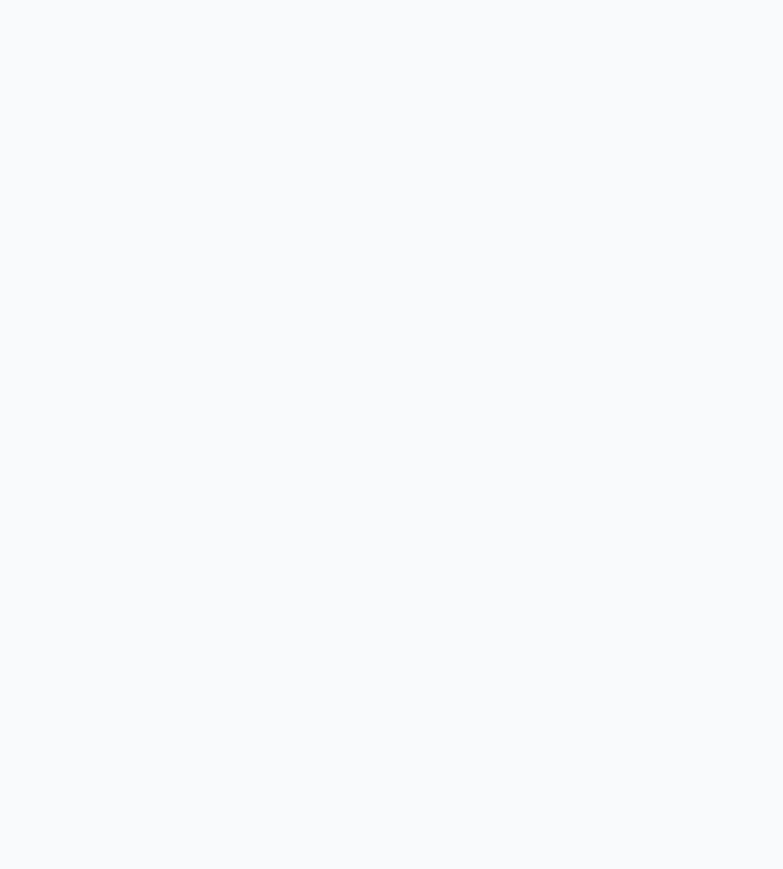
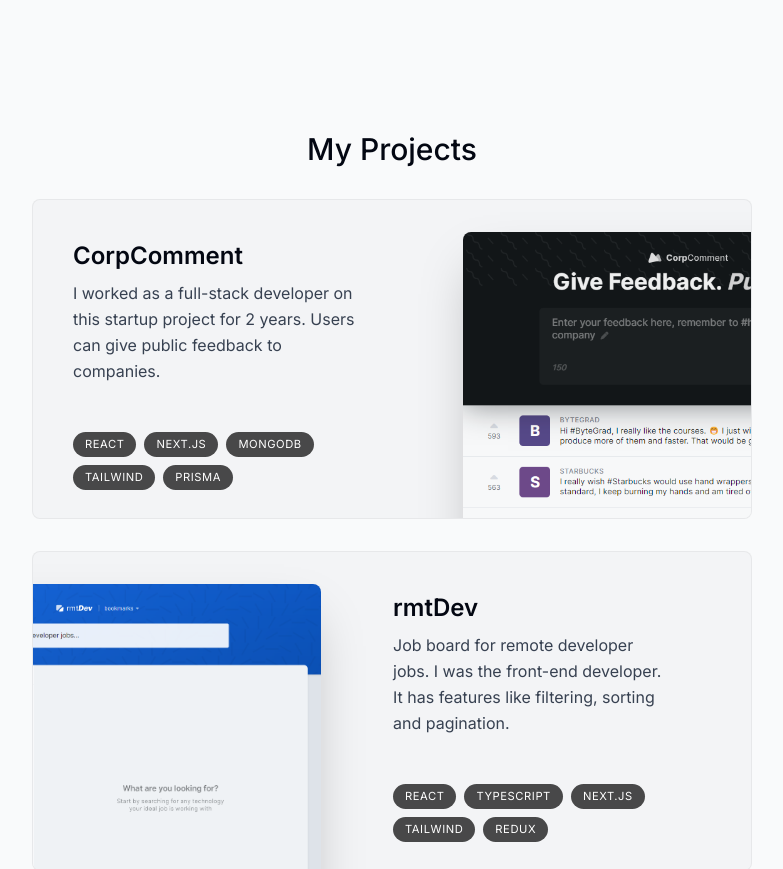
Before and after one commit to simritkaul/simrit-next-portfolio, a Next.js app: page / in a window 1280 px wide. Shown: the part 1160-2029 px from the top of the page, without its empty margins (248-1031 px from the left). Built offline with nearby package versions, Linux system fonts and the light colour scheme.

Commit message:
Projects section implemented

```diff
--- a/app/page.tsx
+++ b/app/page.tsx
@@ -1,5 +1,6 @@
 import About from "@/components/About";
 import Intro from "@/components/Intro";
+import Projects from "@/components/Projects";
 import SectionDivider from "@/components/SectionDivider";
 
 export default function Home() {
@@ -8,6 +9,7 @@
       <Intro />
       <SectionDivider />
       <About />
+      <Projects />
     </main>
   );
 }
--- /dev/null
+++ b/components/Project.tsx
@@ -0,0 +1,68 @@
+"use client";
+
+import { projectsData } from "@/lib/data";
+import Image from "next/image";
+import React, { useRef } from "react";
+import { motion, useScroll, useTransform } from "framer-motion";
+
+// type ProjectProps = {
+//     title: string,
+//     description: string,
+//     tags: string[],
+//     imageUrl:
+// };
+
+type ProjectProps = (typeof projectsData)[number];
+
+const Project = ({ title, description, tags, imageUrl }: ProjectProps) => {
+  const projectsRef = useRef(null);
+
+  const { scrollYProgress } = useScroll({
+    target: projectsRef,
+    offset: ["0 1", "1.33 1"],
+  });
+
+  const scaleProgress = useTransform(scrollYProgress, [0, 1], [0.8, 1]);
+  const opacityProgress = useTransform(scrollYProgress, [0, 1], [0.6, 1]);
+
+  return (
+    <>
+      <motion.section
+        ref={projectsRef}
+        style={{
+          scale: scaleProgress,
+          opacity: opacityProgress,
+        }}
+        className="group bg-gray-100 max-w-[45rem] border border-black/5 rounded-lg overflow-hidden sm:pr-8 relative sm:h-[20rem] mb-4 sm:mb-8 last:mb-0 even:pl-8 hover:bg-gray-200 transition"
+      >
+        <div className="pt-4 pb-7 px-5 sm:pl-10 sm:pr-2 sm:pt-10 sm:max-w-[50%] flex flex-col h-full group-even:ml-[18rem]">
+          <h3 className="text-2xl font-semibold">{title}</h3>
+          <p className="mt-2 leading-relaxed text-gray-700">{description}</p>
+          <ul className="flex flex-wrap mt-4 gap-2 sm:mt-auto">
+            {tags.map((tag, index) => (
+              <li
+                className="bg-black/[0.7] px-3 py-1 text-[0.7rem] uppercase tracking-wider text-white rounded-full"
+                key={index}
+              >
+                {tag}
+              </li>
+            ))}
+          </ul>
+        </div>
+        <Image
+          src={imageUrl}
+          alt={title}
+          quality={95}
+          className="absolute top-8 -right-40 w-[28rem] rounded-t-lg shadow-2xl
+          group-even:right-[initial] group-even:-left-40
+          group-hover:-translate-x-3 group-even:group-hover:translate-x-3
+          group-hover:translate-y-3 group-even:group-hover:-translate-y-3
+          group-hover:-rotate-2 group-even:group-hover:rotate-2
+          group-hover:scale-105 transition"
+        />
+      </motion.section>
+    </>
+  );
+};
+
+export default Project;
--- /dev/null
+++ b/components/Projects.tsx
@@ -0,0 +1,26 @@
+"use client";
+
+import React from "react";
+import { motion } from "framer-motion";
+import SectionHeading from "./SectionHeading";
+import { projectsData } from "@/lib/data";
+import Project from "./Project";
+
+const Projects = () => {
+  return (
+    <>
+      <motion.section>
+        <SectionHeading>My Projects</SectionHeading>
+        <div>
+          {projectsData?.map((project) => (
+            <>
+              <Project {...project} />
+            </>
+          ))}
+        </div>
+      </motion.section>
+    </>
+  );
+};
+
+export default Projects;
--- a/components/SectionHeading.tsx
+++ b/components/SectionHeading.tsx
@@ -7,7 +7,9 @@
 const SectionHeading = ({ children }: SectionHeadingProps) => {
   return (
     <>
-      <h2 className="text-3xl font-medium capitalize mb-8">{children}</h2>
+      <h2 className="text-3xl font-medium capitalize mb-8 text-center">
+        {children}
+      </h2>
     </>
   );
 };
```
